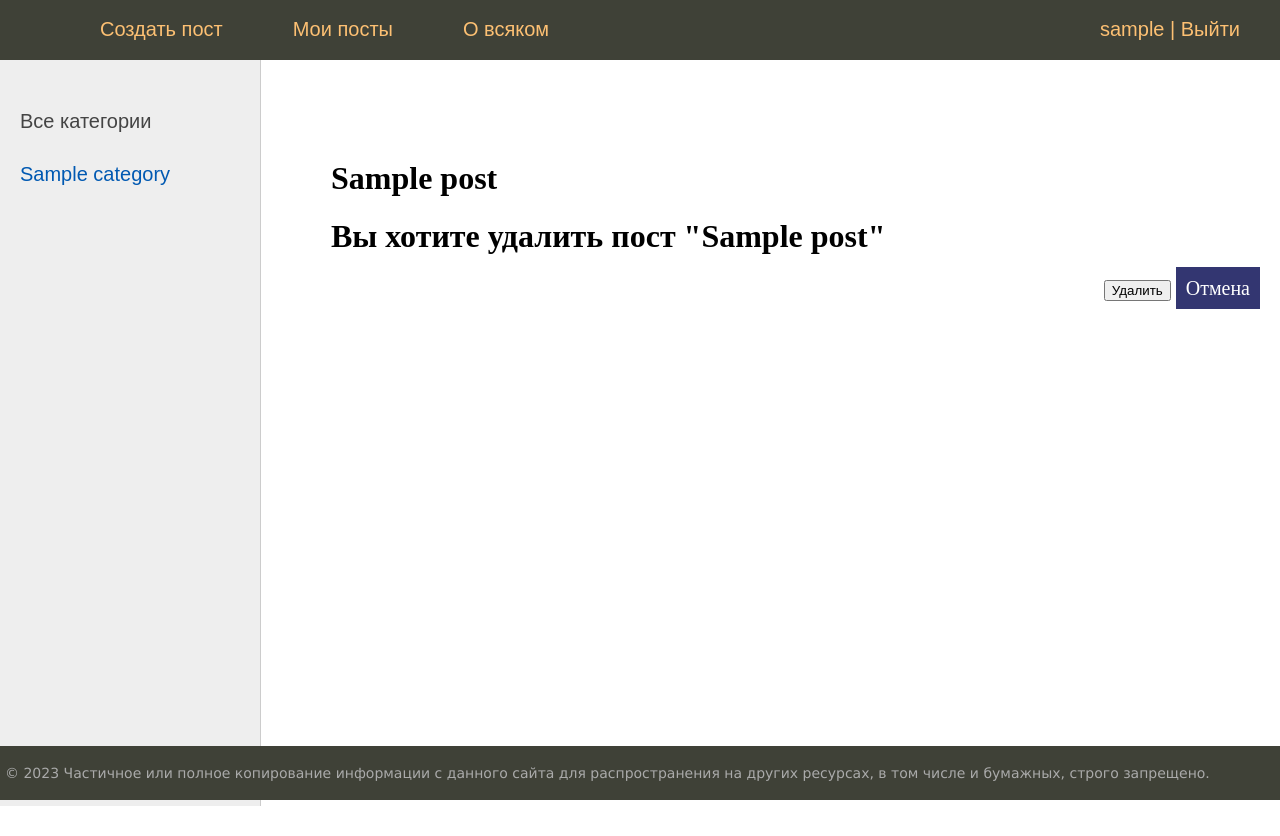
After one commit to iliaman1/dj_blog, a Django app: a page that uses perfect_blog/blog/templates/blog/delete_post.html in a window 1280 px wide. The commit adds this page. Run offline with Django 4.2, Linux system fonts and the light colour scheme; a user stored in the database is signed in; tables that the repository leaves empty hold one stand-in row (values such as "Sample post").

Commit message:
Added post deletion

```diff
--- /dev/null
+++ b/perfect_blog/blog/templates/blog/delete_post.html
@@ -0,0 +1,16 @@
+{% extends 'blog/base.html' %}
+
+{% block content %}
+<h1>{{title}}</h1>
+<form action="{% url 'deletepost' post_slug=post.slug %}" method="post">
+    {% csrf_token %}
+
+    <h1>Вы хотите удалить пост "{{ post.title }}"</h1>
+
+
+
+
+    <p class="link-read-post"><button type="submit">Удалить</button> <a href="{{ post.get_absolute_url }}">Отмена</a></p>
+</form>
+
+{% endblock %}
--- a/perfect_blog/blog/templates/blog/post.html
+++ b/perfect_blog/blog/templates/blog/post.html
@@ -4,6 +4,9 @@
 <h1>{{post.title}}</h1>
 {{post.content|linebreaks}}
 {% if request.user == post.author %}
-<p class="link-read-post"><a href="{% url 'editpost' post_slug=post.slug %}">Редактировать пост</a></p>
+<p class="link-read-post">
+    <a href="{% url 'editpost' post_slug=post.slug %}">Редактировать пост</a>
+    <a href="{% url 'deletepost' post_slug=post.slug %}">Удалить пост</a>
+</p>
 {% endif %}
 {% endblock %}
--- a/perfect_blog/blog/urls.py
+++ b/perfect_blog/blog/urls.py
@@ -1,12 +1,13 @@
 from django.urls import path
 
-from .views import BlogHome, BlogCategory, ShowMyPosts, ShowPost, AddPost, EditPost, About, login
+from .views import BlogHome, BlogCategory, ShowMyPosts, ShowPost, AddPost, EditPost, DeletePost, About, login
 
 urlpatterns = [
     path('', BlogHome.as_view(), name='home'),
     path('category/<slug:category_slug>', BlogCategory.as_view(), name='category'),
     path('myposts/', ShowMyPosts.as_view(), name='myposts'),
     path('editpost/<slug:post_slug>', EditPost.as_view(), name='editpost'),
+    path('deletepost/<slug:post_slug>', DeletePost.as_view(), name='deletepost'),
     path('post/<slug:post_slug>', ShowPost.as_view(), name='post'),
     path('addpost/', AddPost.as_view(), name='addpost'),
     path('about/', About.as_view(), name='about'),
--- a/perfect_blog/blog/views.py
+++ b/perfect_blog/blog/views.py
@@ -1,5 +1,5 @@
 from django.urls import reverse_lazy
-from django.views.generic import ListView, DetailView, CreateView, TemplateView, UpdateView
+from django.views.generic import ListView, DetailView, CreateView, TemplateView, UpdateView, DeleteView
 from django.contrib.auth.mixins import LoginRequiredMixin
 
 from .models import Post
@@ -60,7 +60,6 @@ class ShowPost(DataMixin, DetailView):
         return super().get_context_data(**kwargs)
 
 
-
 class AddPost(LoginRequiredMixin, DataMixin, CreateView):
     form_class = AddPostForm
     template_name = 'blog/addpost.html'
@@ -90,7 +89,11 @@ class EditPost(LoginRequiredMixin, IsAuthorPermission, DataMixin, UpdateView):
         return super().get_context_data(**kwargs)
 
 
-
+class DeletePost(LoginRequiredMixin, IsAuthorPermission, DataMixin, DeleteView):
+    model = Post
+    slug_url_kwarg = 'post_slug'
+    template_name = 'blog/delete_post.html'
+    success_url = reverse_lazy('myposts')
 
 
 class About(DataMixin, TemplateView):
```
